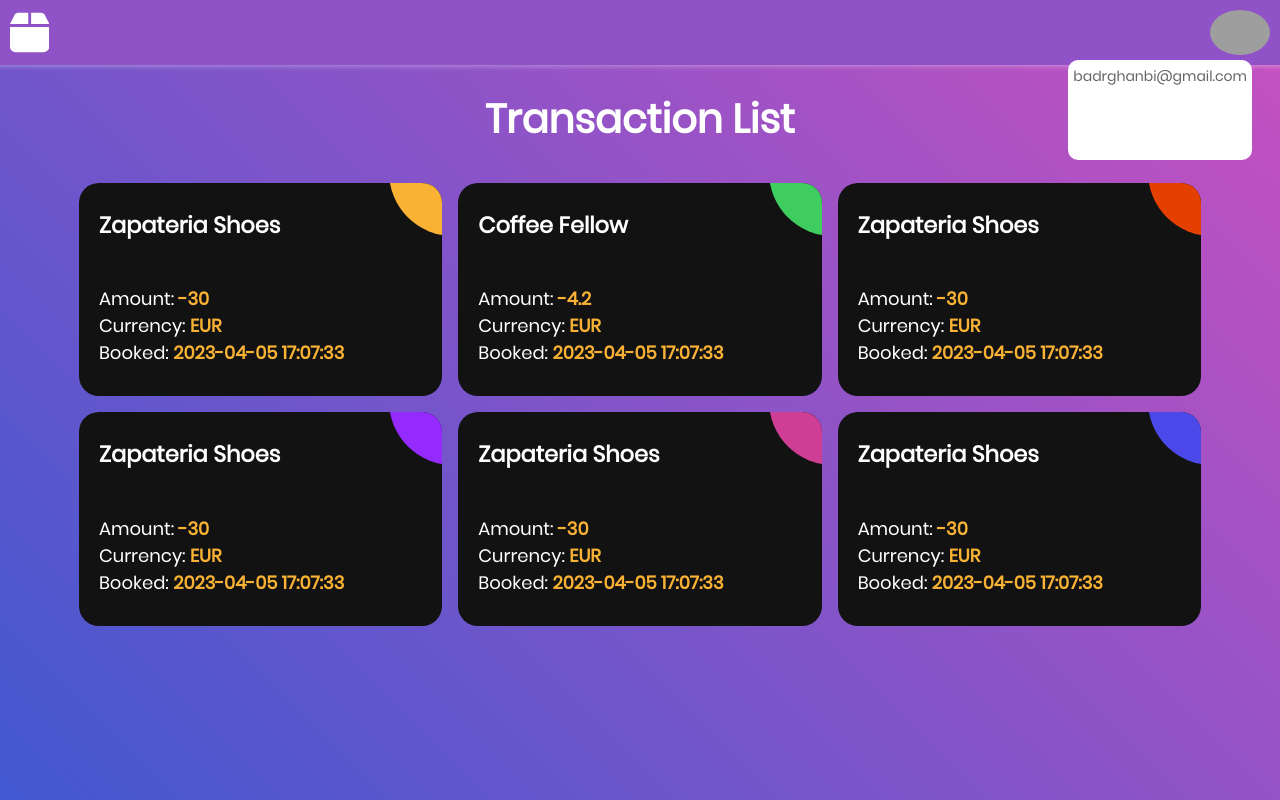
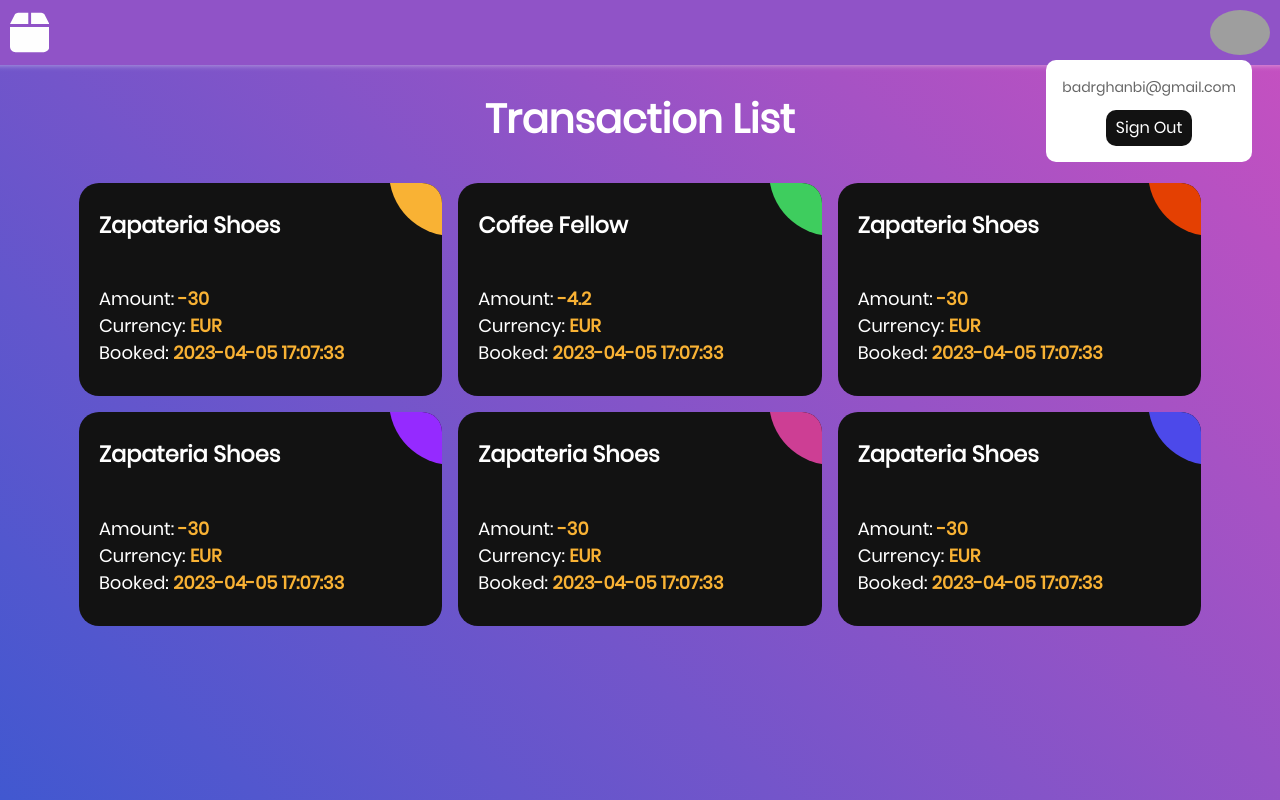
Before and after one commit to elghanbibadr/simplewebsite, a plain HTML site: page index.html in a window 1280 px wide. Drawn offline with Linux system fonts and the light colour scheme; grey boxes are pictures that could not be loaded.

Commit message:
create the sign out button

```diff
--- a/css/main.css
+++ b/css/main.css
@@ -273,6 +273,16 @@
   height: 45px;
 }
 
+header button{
+  /* color: #666666; */
+  color: white;
+  /* background-color: #e6e6e6; */
+  background-color: #121212;
+  padding: 6px 10px;
+  margin-top: 10px;
+  font-weight: 500;
+  border-radius: 10px;
+}
 header img{
   height: 45px;
   border-radius: 50%;
@@ -430,9 +440,9 @@
 }
 .userProfilCard{
   background-color: white;
-  padding: 5px;
+  padding: 16px;
   border-radius: 10px;
-  height: 100px;
+  /* height: 100px; */
   text-align: center;
   position: absolute;
 
--- a/index.html
+++ b/index.html
@@ -32,6 +32,7 @@
 				<img class="userProfilImg" src="https://lh3.googleusercontent.com/a/AAcHTtdHRznCDDIYgSaNDHrelfGpE4r1oj-4p9Pvr9D9WQ=s96-c" alt="">
 			  <div class="userProfilCard">
 				<p>badrghanbi@gmail.com</p>
+					<button class="">Sign Out</button>
 			  </div>
 			</div>
 		</header>
```
